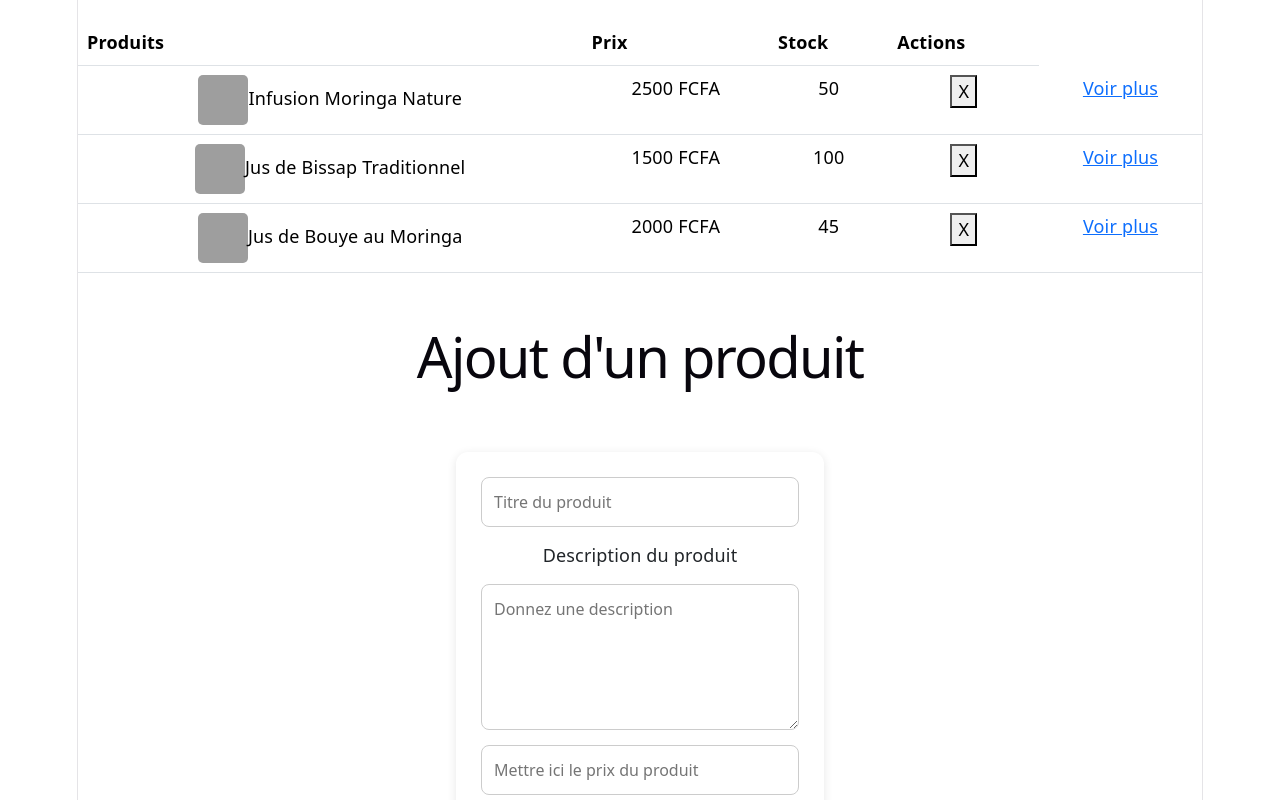
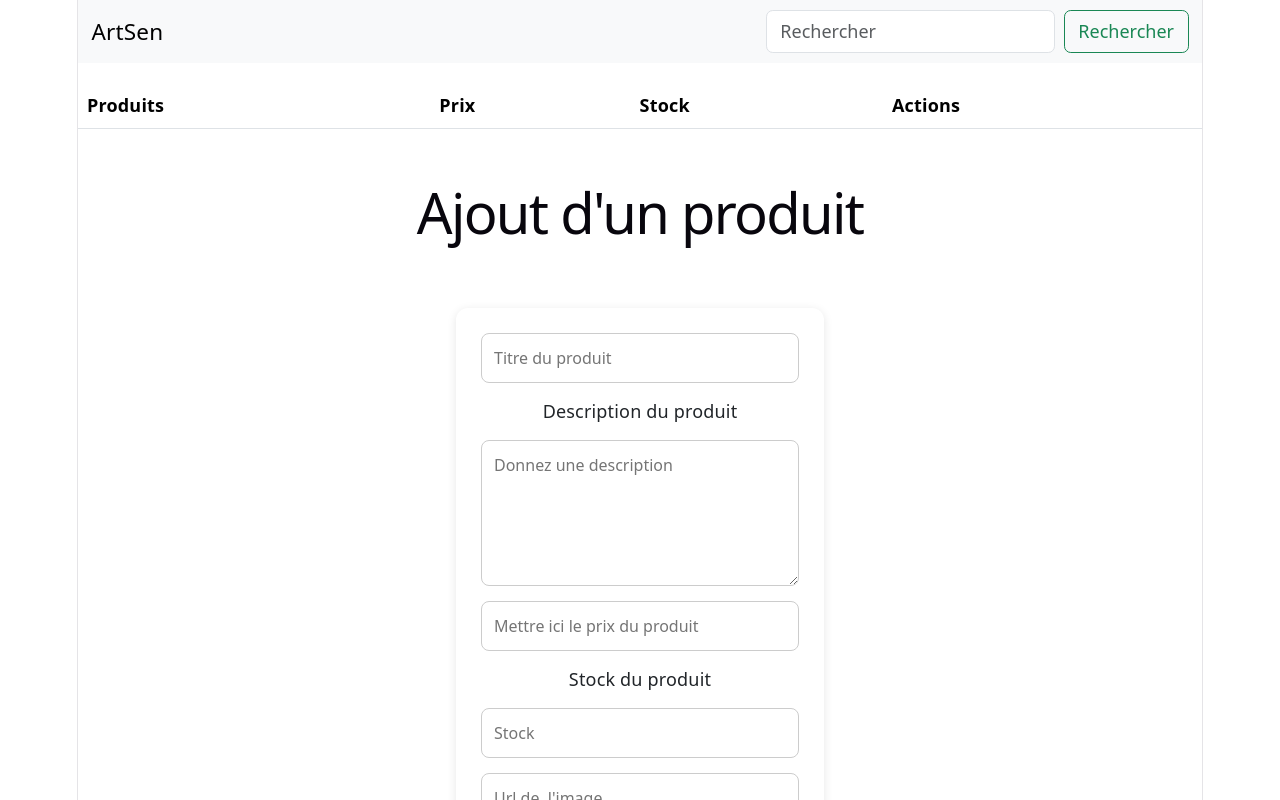
Before and after one commit to HABIII45/shop-dash_react, a React (Vite) app in the folder shop/: page / in a window 1280 px wide. Shown: the top 800 px of the page. Built offline with nearby package versions, Linux system fonts and the light colour scheme; grey boxes are pictures that could not be loaded.

Commit message:
Updating data.js with localStorage instead of static datas

```diff
--- a/shop/src/App.jsx
+++ b/shop/src/App.jsx
@@ -1,5 +1,10 @@
 import RoutesApp from './routes'
-
+import TopBar from './components/topbar'
 export default function App(){
-  return (<RoutesApp/>)
+  return (
+    <>
+      <TopBar/>
+      <RoutesApp/>
+    </>
+  )
 }
--- a/shop/src/components/catalogue.jsx
+++ b/shop/src/components/catalogue.jsx
@@ -1,9 +1,8 @@
 import React from 'react'
-import { mockProduits } from '../data'
+import { donneesLocales } from '../data'
 import { useEffect, useState } from 'react'
 import ProduitComponent from './ProduitComponent'
 import { Formulaire } from './form'
-
 
 export default function Catalogue() {
   // Création de l'état de la liste des produits + initialisatin du state
@@ -12,19 +11,19 @@ export default function Catalogue() {
 
 
 
-
-
   //Charger une fois le mock
   // useEffect(()=>{setListeProduits(mockProduits)}, [])
   useEffect(()=>{
-   const data = localStorage.getItem("produits")
-   if (data){
-    setListeProduits(JSON.parse(data))
+   const donnees = donneesLocales
+   if (donnees){
+    setListeProduits(donnees)
    }
    else{
-    setListeProduits(mockProduits)
+    setListeProduits([])
    }
   },[]);
+
+
     const ajout=(produit)=>{
 
      const newproduit = ([...listeProduits, produit])
@@ -34,14 +33,21 @@ export default function Catalogue() {
 
 
   // Suppression d'un produit dans le catalogue
+
   const supprimerProduit = (id) => {
-    setListeProduits(listeProduits.filter(produit =>produit.id !== id)) ;
-  }
+  const nouvelleListe = listeProduits.filter(produit => produit.id !== id);
+
+  setListeProduits(nouvelleListe);
+
+  localStorage.setItem(
+    "produits",
+    JSON.stringify(nouvelleListe)
+  );
+};
 
   return (
 
     <>
-
       <table className="table" style={{ width: '100%', borderCollapse: 'collapse', marginTop: '20px' }}>
         <thead>
           <tr style={{ backgroundColor: '#f5f5f5', textAlign: 'left' }}>
--- a/shop/src/components/details.jsx
+++ b/shop/src/components/details.jsx
@@ -1,9 +1,9 @@
 import { useParams,Link} from "react-router-dom";
-import { mockProduits } from "../data";
+import { donneesLocales } from "../data";
 
 export function Details(props){
     const {id} =useParams();
-    const produit = mockProduits.find((prod) => prod.id === Number(id))
+    const produit = donneesLocales.find((prod) => prod.id === Number(id))
     return(
         <>
         <img src={produit.image} alt="image" />
--- a/shop/src/components/topbar.jsx
+++ b/shop/src/components/topbar.jsx
@@ -1,7 +1,17 @@
 import React from 'react'
 
-export default function Topbar() {
+export default function TopBar() {
   return (
-    <div>T</div>
+    <>
+        <nav className="navbar bg-body-tertiary">
+            <div className="container-fluid">
+                <a className="navbar-brand">ArtSen</a>
+                <form className="d-flex" role="search">
+                    <input className="form-control me-2" type="search" placeholder="Rechercher"/>
+                    <button className="btn btn-outline-success" type="submit">Rechercher</button>
+                </form>
+            </div>
+        </nav>
+    </>
   )
 }
--- a/shop/src/data.js
+++ b/shop/src/data.js
@@ -1,26 +1,30 @@
-export const mockProduits = [
-  {
-    id: 1,
-    titre: "Infusion Moringa Nature",
-    description: "Une boisson saine et pleine d'énergie pour toute la journée.",
-    prix: 2500,
-    stock: 50,
-    image: "https://images.unsplash.com/photo-1576092768241-dec231879fc3?w=500"
-  },
-  {
-    id: 2,
-    titre: "Jus de Bissap Traditionnel",
-    description: "Le goût authentique des fleurs d'hibiscus du Sénégal, à boire très frais.",
-    prix: 1500,
-    stock: 100,
-    image: "https://images.unsplash.com/photo-1551024709-8f23befc6f87?w=500"
-  },
-  {
-    id: 3,
-    titre: "Jus de Bouye au Moringa",
-    description: "Un mélange délicieux de pain de singe (baobab) et de feuilles de moringa.",
-    prix: 2000,
-    stock: 45,
-    image: "https://images.unsplash.com/photo-1563227812-0ea4c22e6cc8?w=500"
-  }
-];
+// export const mockProduits = [
+//   {
+//     id: 1,
+//     titre: "Infusion Moringa Nature",
+//     description: "Une boisson saine et pleine d'énergie pour toute la journée.",
+//     prix: 2500,
+//     stock: 50,
+//     image: "https://images.unsplash.com/photo-1576092768241-dec231879fc3?w=500"
+//   },
+//   {
+//     id: 2,
+//     titre: "Jus de Bissap Traditionnel",
+//     description: "Le goût authentique des fleurs d'hibiscus du Sénégal, à boire très frais.",
+//     prix: 1500,
+//     stock: 100,
+//     image: "https://images.unsplash.com/photo-1551024709-8f23befc6f87?w=500"
+//   },
+//   {
+//     id: 3,
+//     titre: "Jus de Bouye au Moringa",
+//     description: "Un mélange délicieux de pain de singe (baobab) et de feuilles de moringa.",
+//     prix: 2000,
+//     stock: 45,
+//     image: "https://images.unsplash.com/photo-1563227812-0ea4c22e6cc8?w=500"
+//   }
+// ];
+
+
+
+export const donneesLocales = JSON.parse(localStorage.getItem("produits")) || [];
--- a/shop/src/routes.jsx
+++ b/shop/src/routes.jsx
@@ -2,7 +2,6 @@ import React from 'react'
 import { BrowserRouter, Routes, Route} from 'react-router-dom'
 import Catalogue from './components/catalogue.jsx'
 import  { Details }   from './components/details.jsx'
-import { mockProduits } from './data.js'
 
 export default function RoutesApp() {
   return (
```
